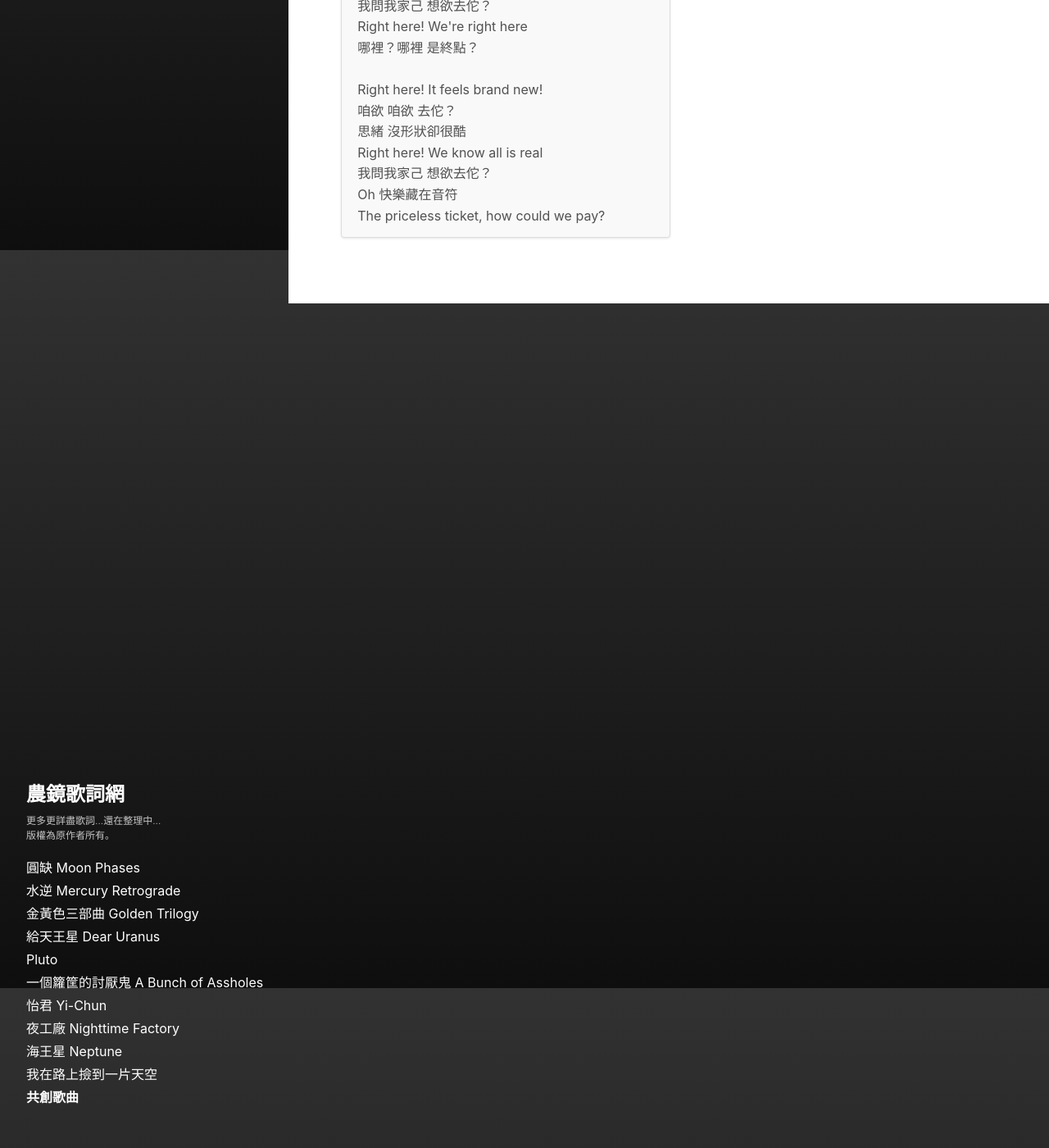
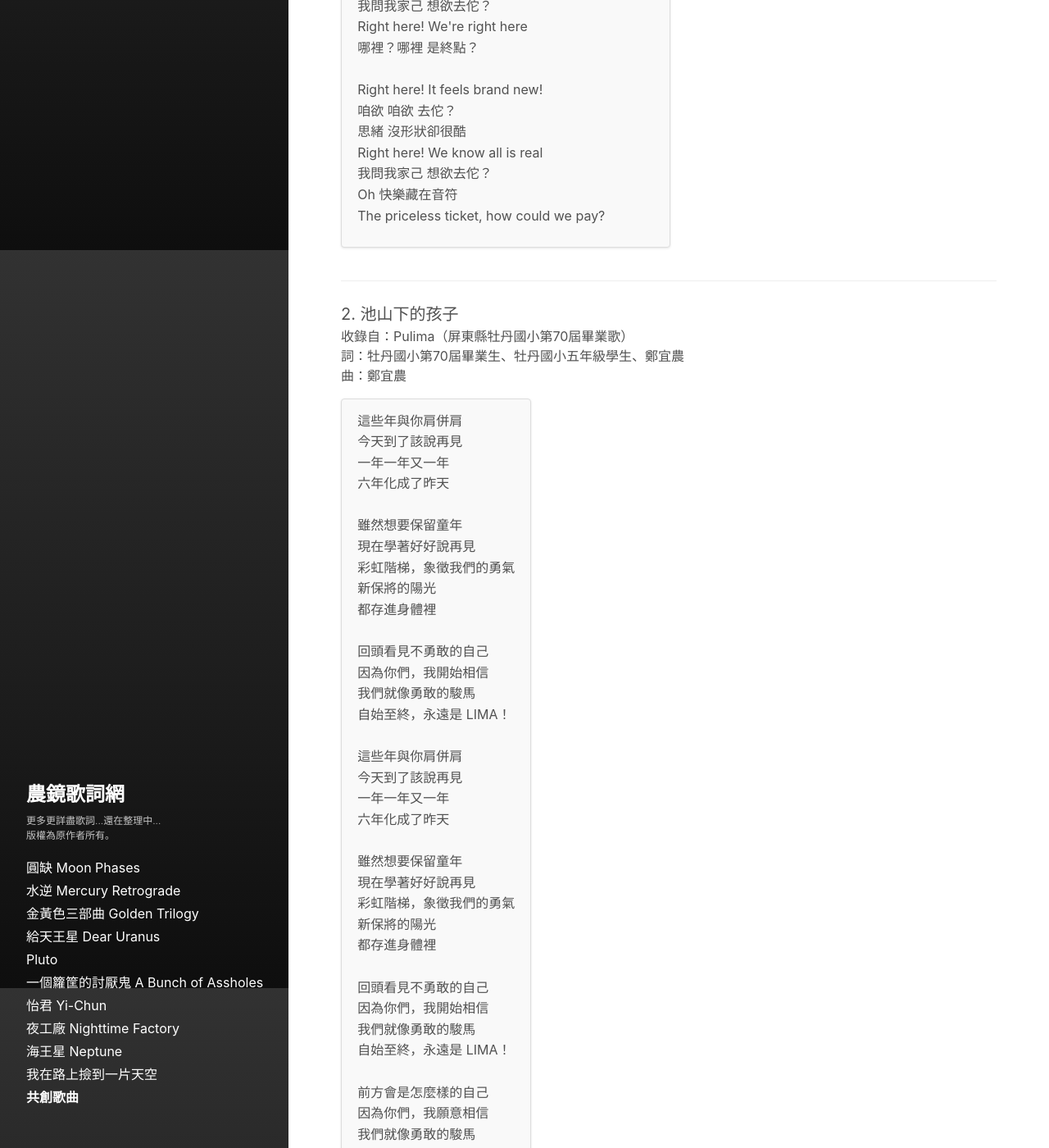
Before and after one commit to ennocheng/lyrics, a Jekyll site: the page built from _albums/collaborate.md, in a window 1280 px wide and 1400 px high, scrolled down 1495 px. Shown: the whole window at 82% size. Built offline with Jekyll 4.4.1, drawn with Linux system fonts in a browser that asks for light colours; some of the changed text lies outside the part shown.

Commit message:
add more collaborate songs and change layout

```diff
--- a/_data/albums/collaborate.yml
+++ b/_data/albums/collaborate.yml
@@ -64,3 +64,99 @@ songs:
         我問我家己 想欲去佗？
         Oh 快樂藏在音符
         The priceless ticket, how could we pay?
+
+  - title: 池山下的孩子
+    lyricist: 牡丹國小第70屆畢業生、牡丹國小五年級學生、鄭宜農
+    composer: 鄭宜農
+    from_album: Pulima（屏東縣牡丹國小第70屆畢業歌）
+    default_language: zh
+    lyrics:
+      zh: |
+        這些年與你肩併肩
+        今天到了該說再見
+        一年一年又一年
+        六年化成了昨天
+
+        雖然想要保留童年
+        現在學著好好說再見
+        彩虹階梯，象徵我們的勇氣
+        新保將的陽光
+        都存進身體裡
+
+        回頭看見不勇敢的自己
+        因為你們，我開始相信
+        我們就像勇敢的駿馬
+        自始至終，永遠是 LIMA！
+
+        這些年與你肩併肩
+        今天到了該說再見
+        一年一年又一年
+        六年化成了昨天
+
+        雖然想要保留童年
+        現在學著好好說再見
+        彩虹階梯，象徵我們的勇氣
+        新保將的陽光
+        都存進身體裡
+
+        回頭看見不勇敢的自己
+        因為你們，我開始相信
+        我們就像勇敢的駿馬
+        自始至終，永遠是 LIMA！
+
+        前方會是怎麼樣的自己
+        因為你們，我願意相信
+        我們就像勇敢的駿馬
+        自始至終，永遠是LIMA！
+
+        la la i~ yu a i
+        ari sena-senay-i lja
+        ulja tjen a natemalidu lja
+
+        la la i~ yu a i
+        ari sena-senay-i lja
+        ulja tjen a natemalidu lja
+
+  - title: 未完待續
+    lyricist: 楊佳偉、鄭宜農
+    composer: 鄭宜農
+    from_album: 飲冰室茶集為愛發聲 創作曲
+    default_language: zh
+    lyrics:
+      zh: |
+        不經意的問候
+        只為了得到一聲晚安
+        用瑣碎的生活
+        將我們的間隔填滿
+        試探的濫觴
+        轉眼就要氾濫成河
+        今天還是未完待續嗎？
+
+        訊息欄像是長長的堤
+        拒絶我下一次雨季。
+        終於
+        我的心和電池一樣乾涸
+        裡面只剩一座沙漠遺跡
+        曾經孕育愛你的文明
+
+        還在繼續等候
+        只為了送上一句早安
+        時間一整夜地流
+        在腦中把故事說完
+        試探的濫觴
+        轉眼就要氾濫成河
+        今天還是未完待續吧。
+
+        訊息欄像是長長的堤
+        拒絶我下一次雨季。
+        終於
+        我的心和電池一樣乾涸
+        裡面只剩一座沙漠遺跡
+
+        可是風一吹
+        怎麼又出現模糊的你
+        怎麼還是會被你喚醒。
+        就算
+        你的心和電池一樣乾涸
+        裡面只剩一片荒蕪之境
+        我卻甘願陪你未完待續。
--- a/_layouts/album.html
+++ b/_layouts/album.html
@@ -17,7 +17,7 @@ layout: default
 {% for song in album.songs %}
 <div class="song-block" id="song{{ forloop.index }}">
   <div class="song-title">{{ forloop.index }}. {{ song.title }}</div>
-  <div class="song-meta">{% if song.lyricist %}詞：{{ song.lyricist }}<br>{% endif %}曲：{{ song.composer }}{% if song.from_album %}<br>收錄自：{{ song.from_album }}<br>{% endif %}</div>
+  <div class="song-meta">{% if song.from_album %}收錄自：{{ song.from_album }}<br>{% endif %}{% if song.lyricist %}詞：{{ song.lyricist }}<br>{% endif %}曲：{{ song.composer }}</div>
 
 {% assign language_map =
   "ta:台文（原文）,
```
